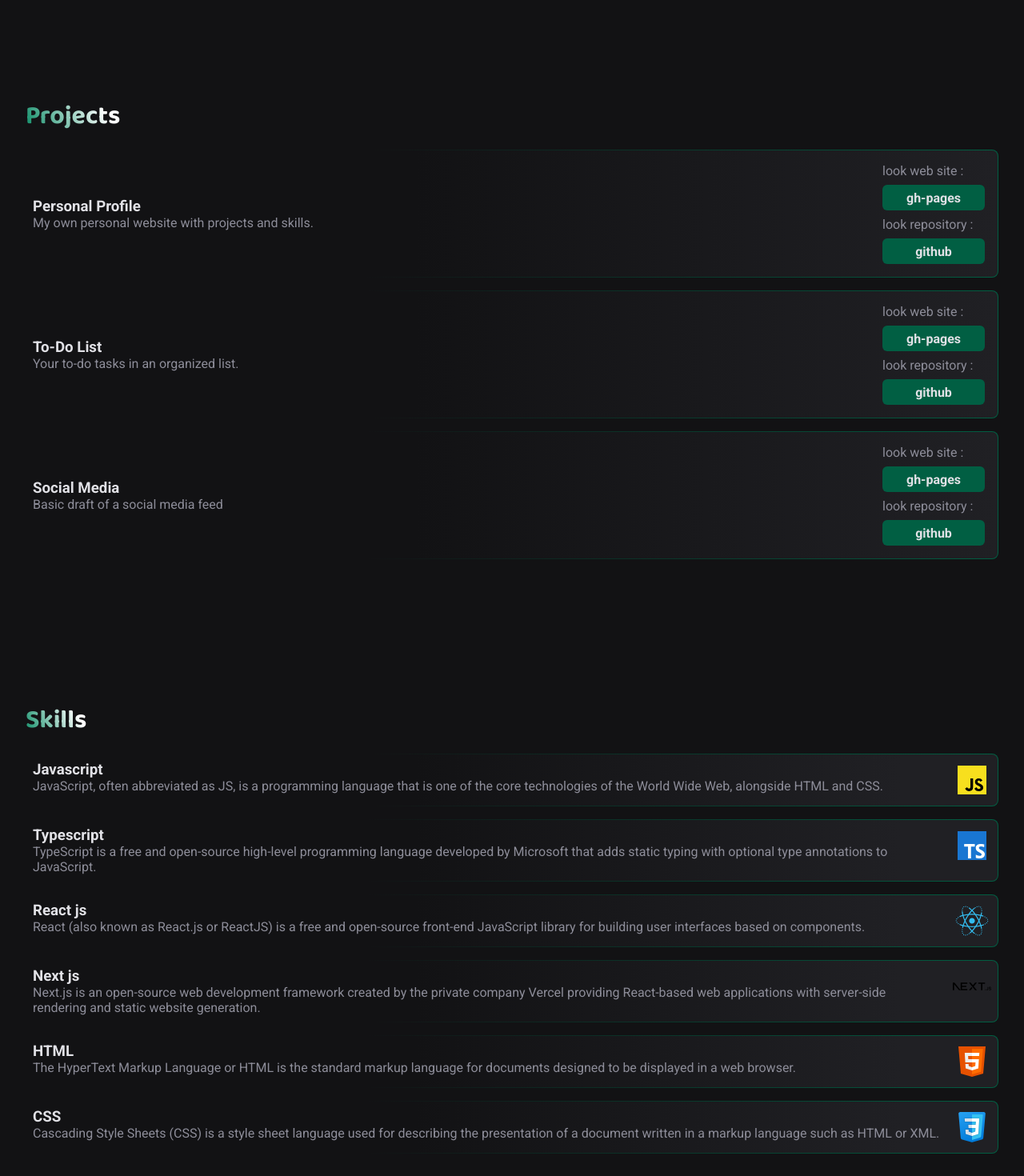
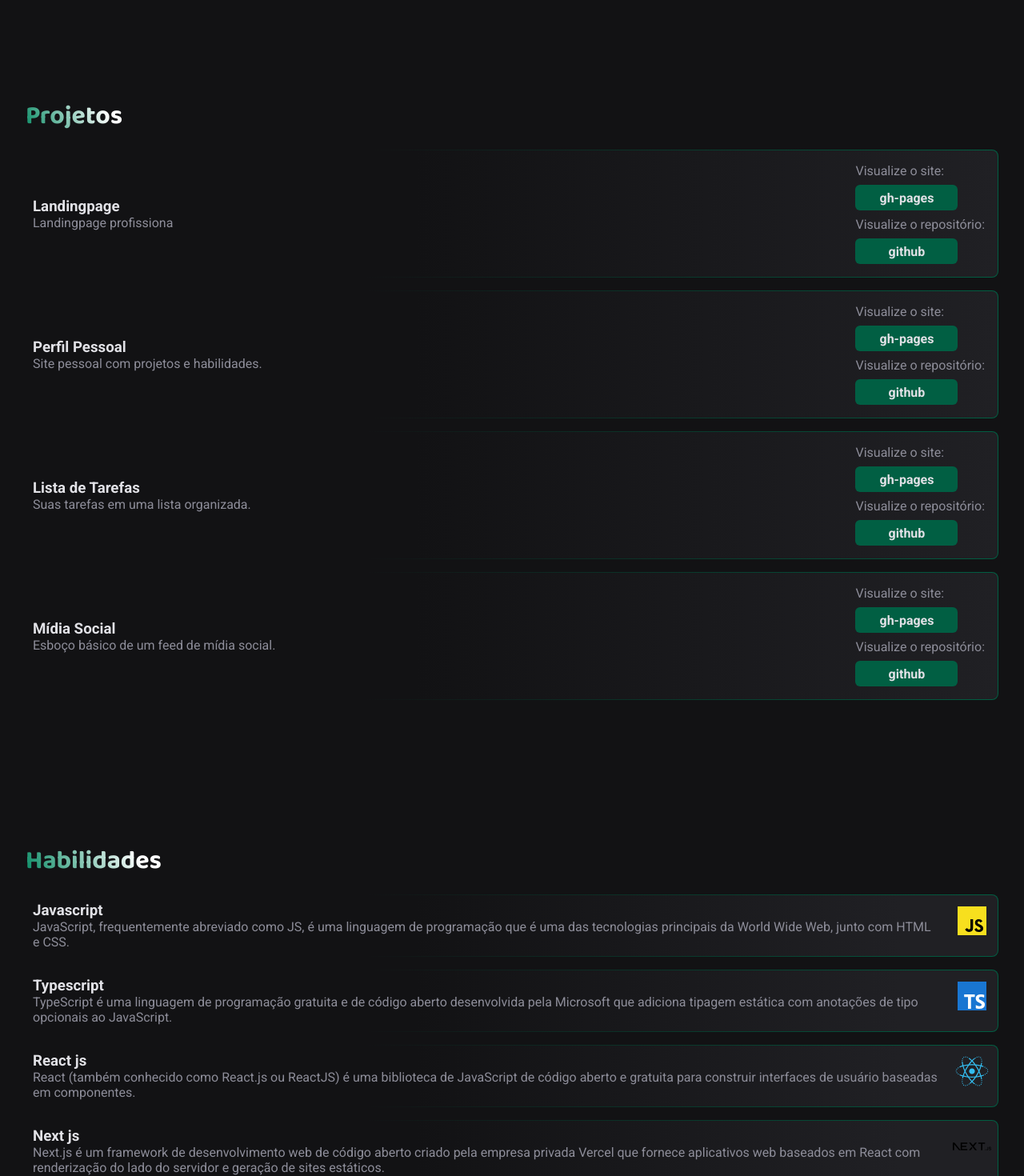
Before and after one commit to devliov/Personal-profile-devliov, a React (Vite) app: page / in a window 1280 px wide. Shown: the part 780-2250 px from the top of the page at 80% size. Built offline with nearby package versions, Linux system fonts and the light colour scheme.

Commit message:
refactor: pt-br

```diff
--- a/src/components/Header/index.tsx
+++ b/src/components/Header/index.tsx
@@ -11,7 +11,7 @@ type MenuHeader = {
 const menu: MenuHeader[] = [
   {
     id: 1,
-    name: "Profile",
+    name: "Perfil",
     link: "#profile",
     icon() {
       return <UserCircle size={24} />;
@@ -19,7 +19,7 @@ const menu: MenuHeader[] = [
   },
   {
     id: 2,
-    name: "Projects",
+    name: "Projetos",
     link: "#projects",
     icon() {
       return <Code size={24} />;
@@ -27,7 +27,7 @@ const menu: MenuHeader[] = [
   },
   {
     id: 3,
-    name: "Skills",
+    name: "Habilidades",
     link: "#skills",
     icon() {
       return <Wrench size={24} />;
--- a/src/pages/projects/index.tsx
+++ b/src/pages/projects/index.tsx
@@ -11,28 +11,35 @@ type ProjectsItem = {
   ghPages?: string;
 };
 
-// eslint-disable-next-line react-refresh/only-export-components
-export const projectItem: ProjectsItem[] = [
+const projectItem: ProjectsItem[] = [
   {
     id: 1,
-    title: "Personal Profile",
-    description: "My own personal website with projects and skills.",
+    title: "Landingpage ",
+    description: "Landingpage profissiona",
+    image: Todo,
+    gitHub: "https://github.com/devliov/LandingPage-deploy",
+    ghPages: "https://devliov.github.io/LandingPage-deploy/",
+  },
+  {
+    id: 2,
+    title: "Perfil Pessoal",
+    description: "Site pessoal com projetos e habilidades.",
     image: Todo,
     gitHub: "https://github.com/devliov/personal-profile-devliov",
     ghPages: "https://devliov.github.io/personal-profile-devliov/",
   },
   {
-    id: 2,
-    title: "To-Do List",
-    description: "Your to-do tasks in an organized list.",
+    id: 3,
+    title: "Lista de Tarefas",
+    description: "Suas tarefas em uma lista organizada.",
     image: Todo,
     gitHub: "https://github.com/devliov/todo-list-react-vite-deploy",
     ghPages: "https://devliov.github.io/todo-list-react-vite-deploy/",
   },
   {
-    id: 3,
-    title: "Social Media",
-    description: "Basic draft of a social media feed",
+    id: 4,
+    title: "Mídia Social",
+    description: "Esboço básico de um feed de mídia social.",
     image: Todo,
     gitHub: "https://github.com/devliov/Feed-Post-Comment-react",
     ghPages: "https://devliov.github.io/Feed-Post-Comment-react/",
@@ -42,19 +49,19 @@ export const projectItem: ProjectsItem[] = [
 export function Projects() {
   return (
     <ProjectContainer id="projects">
-      <h2>Projects</h2>
+      <h2>Projetos</h2>
       {projectItem.map((item) => (
         <ProjectItem key={item.id}>
           <div>
-            <h3> {item.title}</h3>
-            <p>{item.description} </p>
+            <h3>{item.title}</h3>
+            <p>{item.description}</p>
           </div>
           <section>
-            <p>look web site :</p>
+            <p>Visualize o site:</p>
             <a href={item.ghPages} target="_blank">
               gh-pages
             </a>
-            <p>look repository :</p>
+            <p>Visualize o repositório:</p>
             <a href={item.gitHub} target="_blank">
               github
             </a>
--- a/src/pages/skills/index.tsx
+++ b/src/pages/skills/index.tsx
@@ -19,42 +19,42 @@ const skillsItem: SkillsItem[] = [
     id: 1,
     title: "Javascript",
     description:
-      "JavaScript, often abbreviated as JS, is a programming language that is one of the core technologies of the World Wide Web, alongside HTML and CSS.",
+      "JavaScript, frequentemente abreviado como JS, é uma linguagem de programação que é uma das tecnologias principais da World Wide Web, junto com HTML e CSS.",
     icon: iconJs,
   },
   {
     id: 2,
     title: "Typescript",
     description:
-      "TypeScript is a free and open-source high-level programming language developed by Microsoft that adds static typing with optional type annotations to JavaScript.",
+      "TypeScript é uma linguagem de programação gratuita e de código aberto desenvolvida pela Microsoft que adiciona tipagem estática com anotações de tipo opcionais ao JavaScript.",
     icon: iconTs,
   },
   {
     id: 3,
     title: "React js",
     description:
-      "React (also known as React.js or ReactJS) is a free and open-source front-end JavaScript library for building user interfaces based on components.",
+      "React (também conhecido como React.js ou ReactJS) é uma biblioteca de JavaScript de código aberto e gratuita para construir interfaces de usuário baseadas em componentes.",
     icon: iconReact,
   },
   {
     id: 4,
     title: "Next js",
     description:
-      "  Next.js is an open-source web development framework created by the private company Vercel providing React-based web applications with server-side rendering and static website generation.",
+      "Next.js é um framework de desenvolvimento web de código aberto criado pela empresa privada Vercel que fornece aplicativos web baseados em React com renderização do lado do servidor e geração de sites estáticos.",
     icon: iconNext,
   },
   {
     id: 5,
     title: "HTML",
     description:
-      "      The HyperText Markup Language or HTML is the standard markup language for documents designed to be displayed in a web browser. ",
+      "HTML (HyperText Markup Language) é a linguagem de marcação padrão para documentos projetados para serem exibidos em um navegador da web.",
     icon: iconHtml,
   },
   {
     id: 6,
     title: "CSS",
     description:
-      " Cascading Style Sheets (CSS) is a style sheet language used for describing the presentation of a document written in a markup  language such as HTML or XML.",
+      "CSS (Cascading Style Sheets) é uma linguagem de folha de estilo usada para descrever a apresentação de um documento escrito em uma linguagem de marcação como HTML ou XML.",
     icon: iconCss,
   },
 ];
@@ -62,7 +62,7 @@ const skillsItem: SkillsItem[] = [
 export function Skills() {
   return (
     <SkillContainer id="skills">
-      <h2>Skills</h2>
+      <h2>Habilidades</h2>
       {skillsItem.map((skill) => (
         <SkillBox key={skill.id}>
           <div>
```
